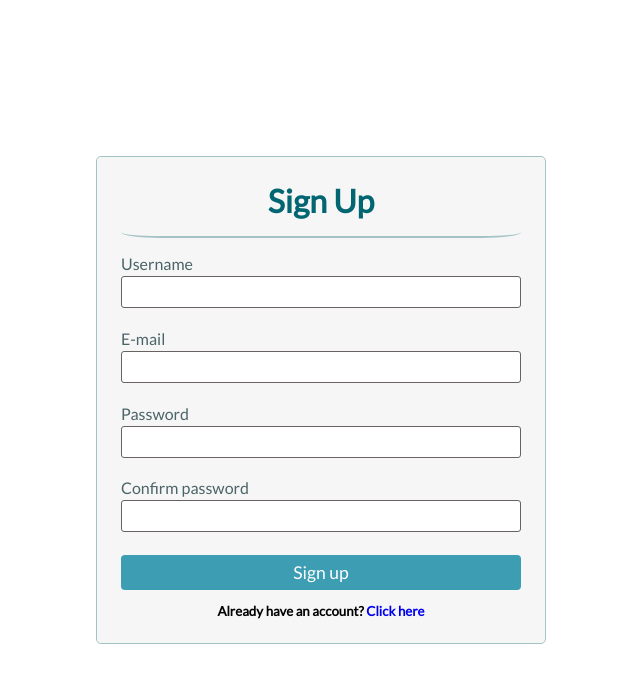
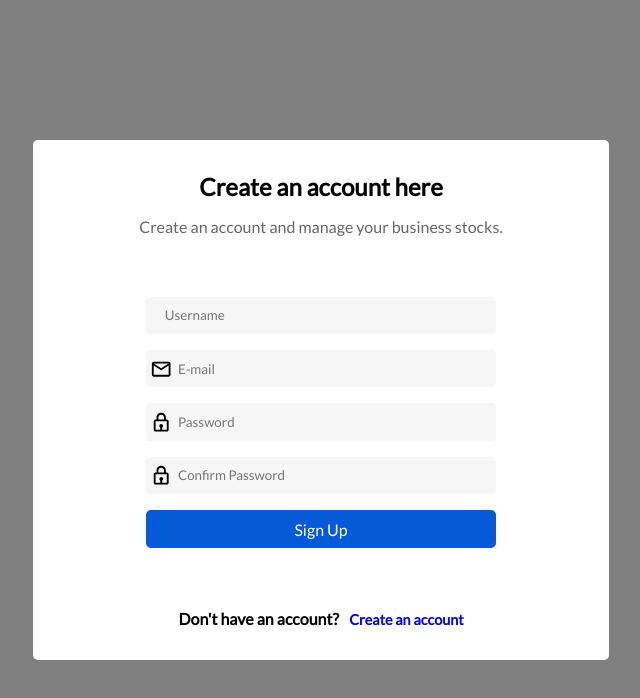
Before and after one commit to joaofilipee/stockcontrol, a React (Create React App) app: page /register in a window 1280 px wide. Shown: the top 698 px of the page, without its empty margins (319-959 px from the left). Built offline with nearby package versions, Linux system fonts and the light colour scheme.

Commit message:
new register design

```diff
--- a/package.json
+++ b/package.json
@@ -12,6 +12,7 @@
     "@types/react-dom": "^18.2.4",
     "react": "^18.2.0",
     "react-dom": "^18.2.0",
+    "react-icons": "^4.9.0",
     "react-router-dom": "^6.11.2",
     "react-scripts": "5.0.1",
     "typescript": "^4.9.5",
--- a/src/pages/Register/Register.module.css
+++ b/src/pages/Register/Register.module.css
@@ -2,92 +2,115 @@
     display: flex;
     justify-content: center;
     align-items: center;
-
-    flex-direction: column;
-
     height: 100vh;
+    background-color: gray;
 }
 
-.form_section {
+.register {
+    /* width: 60%; */
+
     display: flex;
-    align-items: center;
     flex-direction: column;
+    justify-content: center;
 
-    padding: 1.5em;
-    border: 1px solid #A5C3C7;
+    gap: 3.8em;
+
+    background-color: #FFF;
+    padding: 2em;
+
     border-radius: 5px;
-
-    background-color: #F6F6F6;
-
 }
 
-.form_section h1 {
-    border-bottom: 2px solid #A5C3C7;
-    border-radius: 10%;
-    text-align: center;
-    padding-bottom: .5em;
-    width: 100%;
-
-    color: #016671;
-    font-size: 2em;
+.register header {
+    display: flex;
+    flex-direction: column;
+    align-items: center;
+    gap: 1em;
 }
 
-.form {
+.register header p {
+    opacity: .6;
+}
+
+.register form {
     display: flex;
     flex-direction: column;
-    gap: .3em;
-
-    width: 25em;
+    gap: 1em;
 }
 
-.form label {
+.register form div {
     display: flex;
     flex-direction: column;
-    gap: 3px;
-
-    margin-top: 1em;
 }
 
-.form label span {
-    color: #4b6468;
+.register h4 {
+    text-align: center;
 }
 
-.form label input {
-    border: .1em solid rgb(104, 98, 98);
-    border-radius: 3px;
-    padding: 7px;
+.icon {
+    position: absolute;
+    margin-top: 7.46px;
+    margin-left: 4px;
 
-    background-color: #FFF;
+    font-size: 1.4em;
 }
 
-.submit {
-    cursor: pointer;
-    margin-top: 1em;
-    padding: .4em;
-    background-color: #3D9DB3;
+.register form input {
+    padding: .8em;
+    padding-left: 2.4em;
+    border-radius: 4px;
     border: none;
-    border-radius: 4px;
+    background-color: #f6f6f6;
+}
+
+.register form input[placeholder="Username"] {
+    padding-left: 1.4em;
+}
+
+.register form button {
+    padding: .6em;
+    border-radius: 5px;
+    border: none;
+    background-color: #065AD8;
+    color: #FFF;
+    font-size: 1em;
+    font-family: 'Lato', sans-serif;
     transition: all;
     transition-duration: .3s;
-    font-size: 1.1em;
-    font-weight: 400;
-    color: white;
+    cursor: pointer;
 }
 
-.submit:hover {
-    background-color: #2c889c;
-}
-
-.link {
-    margin-top: 1em;
+.register form button:hover {
+        background-color: #244e8d;
 }
 
 a {
     text-decoration: none;
+    font-size: .9em;
+    font-family: 'Lato', sans-serif;
+    margin-left: .5em;
 }
 
-@media (max-width: 600px) {
-    .form {
-        width: 100%;
+@media (min-width: 996px) {
+    .register {
+        width: 60%;
     }
 }
+
+@media (min-width: 997px) {
+    .register form {
+        width: 350px;
+    }
+
+    .register {
+        align-items: center;
+        padding: 2em 1em;
+        width: 45%;
+    }
+}
+
+@media (max-width: 288px) {
+    .register {
+        padding: 2em 1em;
+    }
+}
--- a/src/pages/Register/Register.tsx
+++ b/src/pages/Register/Register.tsx
@@ -6,38 +6,44 @@ import styles from "./Register.module.css";
 // Link
 import { Link } from "react-router-dom";
 
+// icons
+import { MdOutlineMail } from "react-icons/md";
+import { BiLock } from "react-icons/bi"
+
 function Register() {
   return (
     <section id={styles.register}>
-      <div className={styles.form_section}>
-        <h1>Sign Up</h1>
 
-        <form className={styles.form}>
-          <label>
-            <span>Username</span>
-            <input type="text" />
-          </label>
+      <section className={styles.register}>
+        <header>
+          <h2>Create an account here</h2>
+          <p>Create an account and manage your business stocks.</p>
+        </header>
 
-          <label>
-            <span>E-mail</span>
-            <input type="text" />
-          </label>
+        <form>
+          <input type="text" placeholder="Username" />
 
-          <label>
-            <span>Password</span>
-            <input type="password" />
-          </label>
+          <div>
+            <MdOutlineMail className={styles.icon}/>
+            <input type="text" placeholder="E-mail" />
+          </div>
+          <div>
+            <BiLock className={styles.icon}/>
+            <input type="password" placeholder="Password" />
+          </div>
+          <div>
+            <BiLock className={styles.icon}/>
+            <input type="password" placeholder="Confirm Password" />
+          </div>
 
-          <label>
-            <span>Confirm password</span>
-            <input type="password" />
-          </label>
-
-          <button className={styles.submit}>Sign up</button>
+          <button>Sign Up</button>
         </form>
 
-        <h5 className={styles.link}>Already have an account? <Link to="/login">Click here</Link></h5>
-      </div>
+        <h4>Don't have an account? <Link to="/login">Create an account</Link></h4>
+      </section>
+
+
+
     </section>
   );
 }
```
Also changed, not shown: 1 other file (tests, documents, lock files or other folders).
